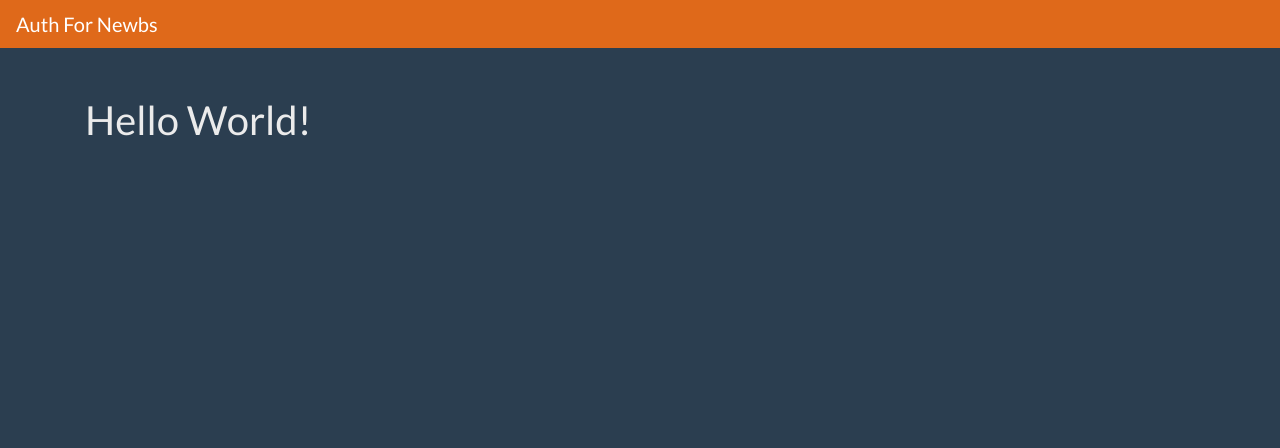
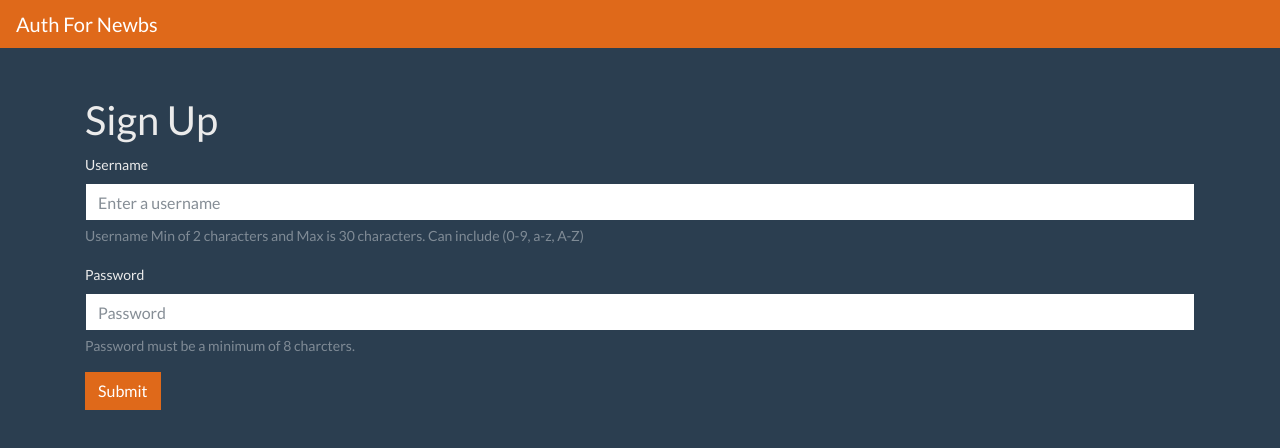
Before and after one commit to shawn220a/auth-for-newbs, a Vue app in the folder client/: page /#/signup in a window 1280 px wide. Shown: the top 448 px of the page. Built offline with nearby package versions, Linux system fonts and the light colour scheme.

Commit message:
Add Signup form

```diff
--- a/client/src/views/Signup.vue
+++ b/client/src/views/Signup.vue
@@ -1,15 +1,40 @@
 <template>
   <div>
-    <h1>Hello World!</h1>
+    <h1>Sign Up</h1>
+    <!-- Sign Up Form -->
+    <form>
+      <div class="form-group">
+        <label for="username">Username</label>
+        <input
+          type="username"
+          class="form-control"
+          id="username"
+          aria-describedby="usernameHelp"
+          placeholder="Enter a username"
+        />
+        <small id="usernameHelp" class="form-text text-muted"
+          >Username Min of 2 characters and Max is 30 characters. Can include (0-9, a-z, A-Z)</small
+        >
+      </div>
+      <div class="form-group">
+        <label for="password">Password</label>
+        <input
+          type="password"
+          class="form-control"
+          id="password"
+          placeholder="Password"
+        />
+        <small id="passwordHelp" class="form-text text-muted"
+          >Password must be a minimum of 8 charcters.</small
+        >
+      </div>
+      <button type="submit" class="btn btn-primary">Submit</button>
+    </form>
   </div>
 </template>
 
 <script>
-export default {
-
-};
+export default {};
 </script>
 
-<style>
-
-</style>
+<style></style>
```
